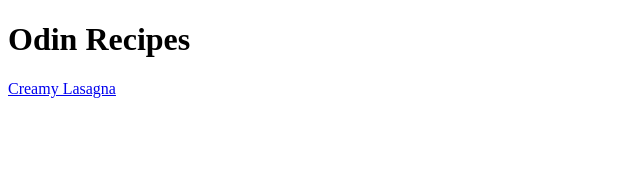
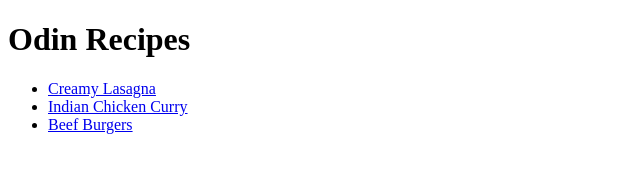
Before and after one commit to PoeticPiggy/odin-recipes, a plain HTML site: page index.html in a window 1280 px wide. Shown: the whole page, without its empty margins (0-640 px from the left). Drawn offline with Linux system fonts and the light colour scheme.

Commit message:
../index.html

```diff
--- a/index.html
+++ b/index.html
@@ -7,6 +7,10 @@
 
     <body>
         <h1>Odin Recipes</h1>
-        <a href="recipes/lasagna.html">Creamy Lasagna</a>
+        <ul>
+            <li> <a href="recipes/lasagna.html">Creamy Lasagna</a> </li>
+            <li> <a href="recipes/indian-chicken-curry.html">Indian Chicken Curry</a> </li>
+            <li><a href="recipes/beef-burgers.html">Beef Burgers</a></li>
+        </ul>
     </body>
 </html>
```
